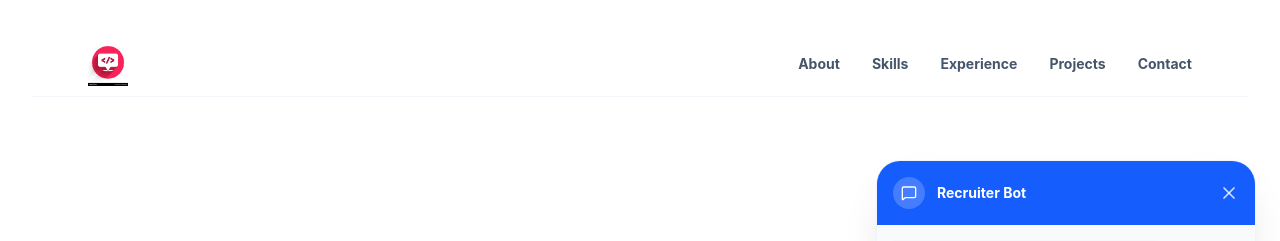
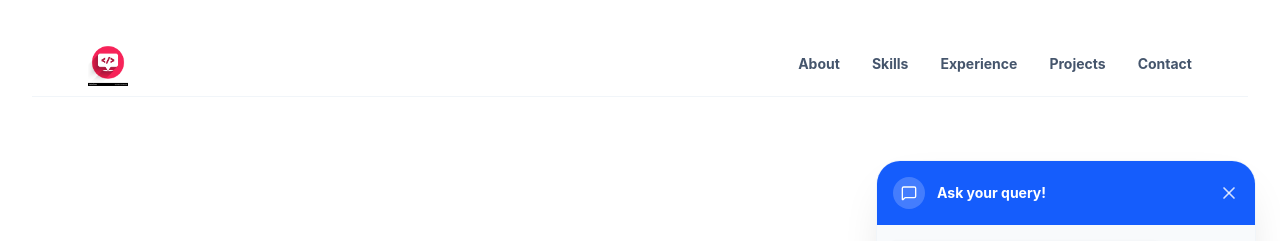
Before and after one commit to Raksha-dev/Raksha-Portfolio, a React (Vite) app: page / in a window 1280 px wide. Both pictures are taken after a click on the button 1228 px from the left and 748 px from the top of the page. Shown: the top 241 px of the page. Built offline with nearby package versions, Linux system fonts and the light colour scheme.

Commit message:
fixing css

```diff
--- a/src/components/chatBot.tsx
+++ b/src/components/chatBot.tsx
@@ -67,7 +67,7 @@ const ChatBot = () => {
                 <MessageSquare className="text-white w-4 h-4" />
               </div>
               <span className="text-white font-bold text-sm">
-                Recruiter Bot
+                Ask your query!
               </span>
             </div>
             <button
```
